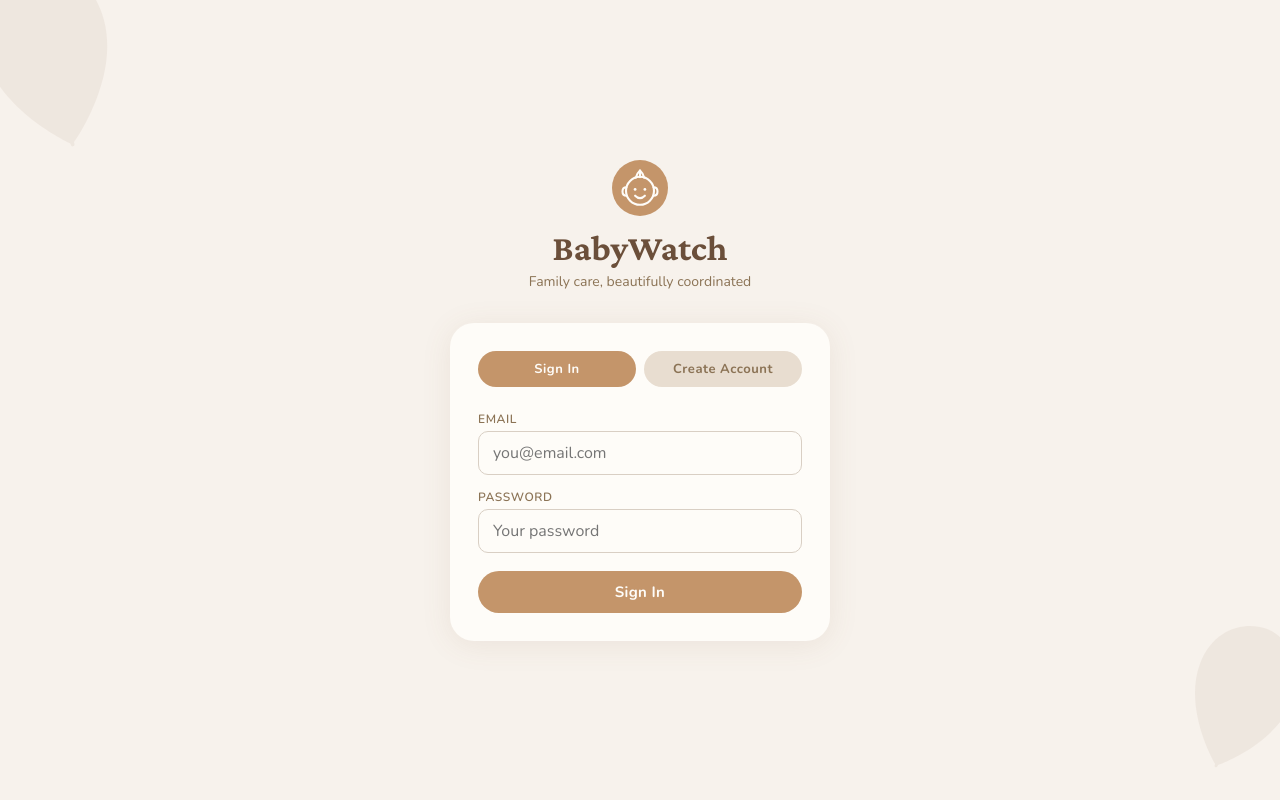
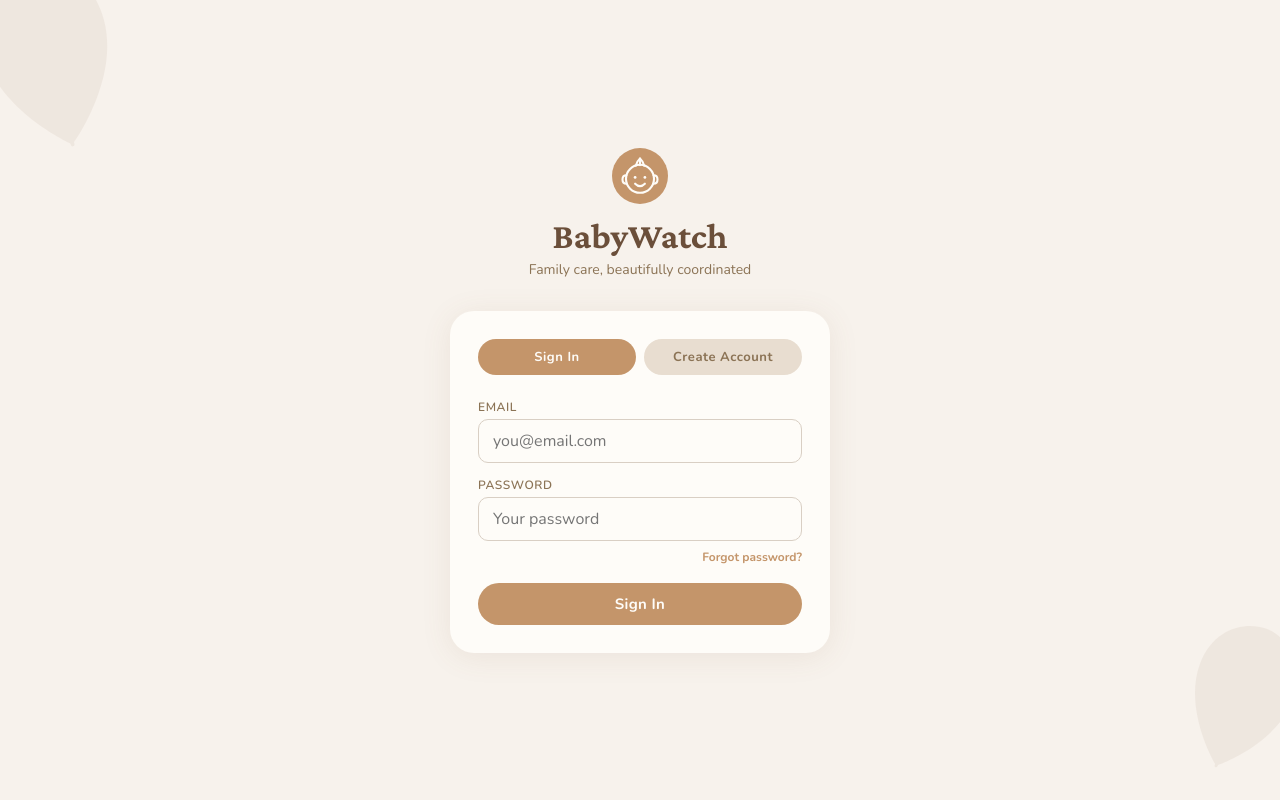
Before and after one commit to sfox9/BabyWatch, a React (Vite) app: page / in a window 1280 px wide. Built offline with nearby package versions, Linux system fonts and the light colour scheme; no server answers.

Commit message:
Update AuthScreen.jsx

```diff
--- a/src/components/AuthScreen.jsx
+++ b/src/components/AuthScreen.jsx
@@ -5,22 +5,34 @@ import { Btn, Input, Select, LeafMark } from "./UI";
 import BabyLogo from "./Logo";
 
 export default function AuthScreen({ onLogin }) {
-  const [mode, setMode] = useState("login");
+  const [mode, setMode] = useState("login"); // login | register | forgot | reset
   const [email, setEmail] = useState("");
   const [password, setPassword] = useState("");
+  const [confirmPassword, setConfirmPassword] = useState("");
   const [name, setName] = useState("");
   const [role, setRole] = useState("family");
   const [tag, setTag] = useState("");
   const [code, setCode] = useState("");
   const [err, setErr] = useState("");
+  const [info, setInfo] = useState("");
   const [busy, setBusy] = useState(false);
   const [invited, setInvited] = useState(false);
+  const [resetToken, setResetToken] = useState("");
 
   // If opened via an invite link (?code=ABC123), prefill the code and jump
-  // straight to account creation.
+  // straight to account creation. If opened via a password reset link
+  // (?reset=TOKEN&email=...), jump to the "set new password" form.
   useEffect(() => {
     const params = new URLSearchParams(window.location.search);
     const inviteCode = params.get("code");
+    const reset = params.get("reset");
+    const resetEmail = params.get("email");
+    if (reset && resetEmail) {
+      setResetToken(reset);
+      setEmail(resetEmail);
+      setMode("reset");
+      return;
+    }
     if (inviteCode) {
       setCode(inviteCode.trim().toUpperCase());
       setMode("register");
@@ -30,12 +42,53 @@ export default function AuthScreen({ onLogin }) {
 
   async function submit() {
     setErr("");
+    setInfo("");
     setBusy(true);
     try {
       const user = mode === "login"
         ? await store.signIn({ email, password })
         : await store.signUp({ name, email, password, role, tag, code });
       onLogin(user);
+    } catch (e) {
+      setErr(e.message || "Something went wrong. Please try again.");
+    } finally {
+      setBusy(false);
+    }
+  }
+
+  async function submitForgot() {
+    setErr("");
+    setInfo("");
+    setBusy(true);
+    try {
+      await store.requestPasswordReset(email);
+      setInfo("If that email has an account, a reset link is on its way. Check your inbox (and spam folder).");
+    } catch (e) {
+      setErr(e.message || "Something went wrong. Please try again.");
+    } finally {
+      setBusy(false);
+    }
+  }
+
+  async function submitReset() {
+    setErr("");
+    setInfo("");
+    if (password !== confirmPassword) {
+      setErr("Those passwords don't match.");
+      return;
+    }
+    setBusy(true);
+    try {
+      await store.resetPassword({ email, token: resetToken, password });
+      setInfo("Your password has been updated. You can sign in now.");
+      setMode("login");
+      setPassword("");
+      setConfirmPassword("");
+      // Clean the reset params out of the URL.
+      const url = new URL(window.location.href);
+      url.searchParams.delete("reset");
+      url.searchParams.delete("email");
+      window.history.replaceState({}, "", url.toString());
     } catch (e) {
       setErr(e.message || "Something went wrong. Please try again.");
     } finally {
@@ -62,9 +115,10 @@ export default function AuthScreen({ onLogin }) {
       </div>
 
       <div style={{ background: C.white, borderRadius: 24, padding: 28, width: "100%", maxWidth: 380, boxShadow: "0 4px 30px rgba(139,99,71,0.1)" }}>
+        {(mode === "login" || mode === "register") && (
           <div style={{ display: "flex", gap: 8, marginBottom: 24 }}>
             {[["login", "Sign In"], ["register", "Create Account"]].map(([m, label]) => (
-            <button key={m} onClick={() => { setMode(m); setErr(""); }} style={{
+              <button key={m} onClick={() => { setMode(m); setErr(""); setInfo(""); }} style={{
                 flex: 1, padding: "9px 0", borderRadius: 20, border: "none", cursor: "pointer",
                 fontFamily: fontSans, fontWeight: 700, fontSize: 13, letterSpacing: "0.04em",
                 background: mode === m ? C.clay : C.sand,
@@ -73,14 +127,23 @@ export default function AuthScreen({ onLogin }) {
               }}>{label}</button>
             ))}
           </div>
+        )}
 
-        {mode === "login" ? (
+        {mode === "login" && (
           <>
             <Input label="Email" type="email" autoComplete="email" value={email} onChange={(e) => setEmail(e.target.value)} placeholder="you@email.com" />
             <Input label="Password" type="password" autoComplete="current-password" value={password} onChange={(e) => setPassword(e.target.value)} placeholder="Your password"
               onKeyDown={(e) => e.key === "Enter" && submit()} />
+            <div style={{ textAlign: "right", marginTop: -8, marginBottom: 14 }}>
+              <button onClick={() => { setMode("forgot"); setErr(""); setInfo(""); }} style={{
+                background: "none", border: "none", cursor: "pointer", color: C.clay,
+                fontFamily: fontSans, fontSize: 12, fontWeight: 700, padding: 0,
+              }}>Forgot password?</button>
+            </div>
           </>
-        ) : (
+        )}
+
+        {mode === "register" && (
           <>
             <Input label="Your Name" value={name} onChange={(e) => setName(e.target.value)} placeholder="e.g. Grandma Sue" />
             <Input label="Email" type="email" autoComplete="email" value={email} onChange={(e) => setEmail(e.target.value)} placeholder="you@email.com" />
@@ -109,11 +172,58 @@ export default function AuthScreen({ onLogin }) {
           </>
         )}
 
+        {mode === "forgot" && (
+          <>
+            <div style={{ fontFamily: fontSans, fontSize: 13, color: C.textMuted, marginBottom: 16, lineHeight: 1.5 }}>
+              Enter the email on your BabyWatch account and we'll send you a link to set a new password.
+            </div>
+            <Input label="Email" type="email" autoComplete="email" value={email} onChange={(e) => setEmail(e.target.value)} placeholder="you@email.com"
+              onKeyDown={(e) => e.key === "Enter" && submitForgot()} />
+          </>
+        )}
+
+        {mode === "reset" && (
+          <>
+            <div style={{ fontFamily: fontSans, fontSize: 13, color: C.textMuted, marginBottom: 16, lineHeight: 1.5 }}>
+              Choose a new password for <strong>{email}</strong>.
+            </div>
+            <Input label="New Password" type="password" autoComplete="new-password" value={password} onChange={(e) => setPassword(e.target.value)} placeholder="New password" />
+            <Input label="Confirm New Password" type="password" autoComplete="new-password" value={confirmPassword} onChange={(e) => setConfirmPassword(e.target.value)} placeholder="Confirm new password"
+              onKeyDown={(e) => e.key === "Enter" && submitReset()} />
+          </>
+        )}
+
         {err && <div style={{ color: C.dustyRose, fontFamily: fontSans, fontSize: 13, marginBottom: 12, fontWeight: 600 }}>{err}</div>}
+        {info && <div style={{ color: C.sage, fontFamily: fontSans, fontSize: 13, marginBottom: 12, fontWeight: 600 }}>{info}</div>}
 
+        {mode === "login" && (
           <Btn onClick={submit} disabled={busy} style={{ width: "100%", marginTop: 4 }}>
-          {busy ? "One moment..." : mode === "login" ? "Sign In" : role === "parent" ? "Create Account" : "Join Family"}
+            {busy ? "One moment..." : "Sign In"}
           </Btn>
+        )}
+        {mode === "register" && (
+          <Btn onClick={submit} disabled={busy} style={{ width: "100%", marginTop: 4 }}>
+            {busy ? "One moment..." : role === "parent" ? "Create Account" : "Join Family"}
+          </Btn>
+        )}
+        {mode === "forgot" && (
+          <>
+            <Btn onClick={submitForgot} disabled={busy} style={{ width: "100%", marginTop: 4 }}>
+              {busy ? "Sending..." : "Send Reset Link"}
+            </Btn>
+            <div style={{ textAlign: "center", marginTop: 12 }}>
+              <button onClick={() => { setMode("login"); setErr(""); setInfo(""); }} style={{
+                background: "none", border: "none", cursor: "pointer", color: C.clay,
+                fontFamily: fontSans, fontSize: 12, fontWeight: 700, padding: 0,
+              }}>Back to sign in</button>
+            </div>
+          </>
+        )}
+        {mode === "reset" && (
+          <Btn onClick={submitReset} disabled={busy} style={{ width: "100%", marginTop: 4 }}>
+            {busy ? "Saving..." : "Set New Password"}
+          </Btn>
+        )}
 
         {mode === "register" && (
           <div style={{ fontFamily: fontSans, fontSize: 12, color: C.textMuted, textAlign: "center", marginTop: 12, lineHeight: 1.5 }}>
```
Lines whose indentation alone changed are shown as unchanged.
